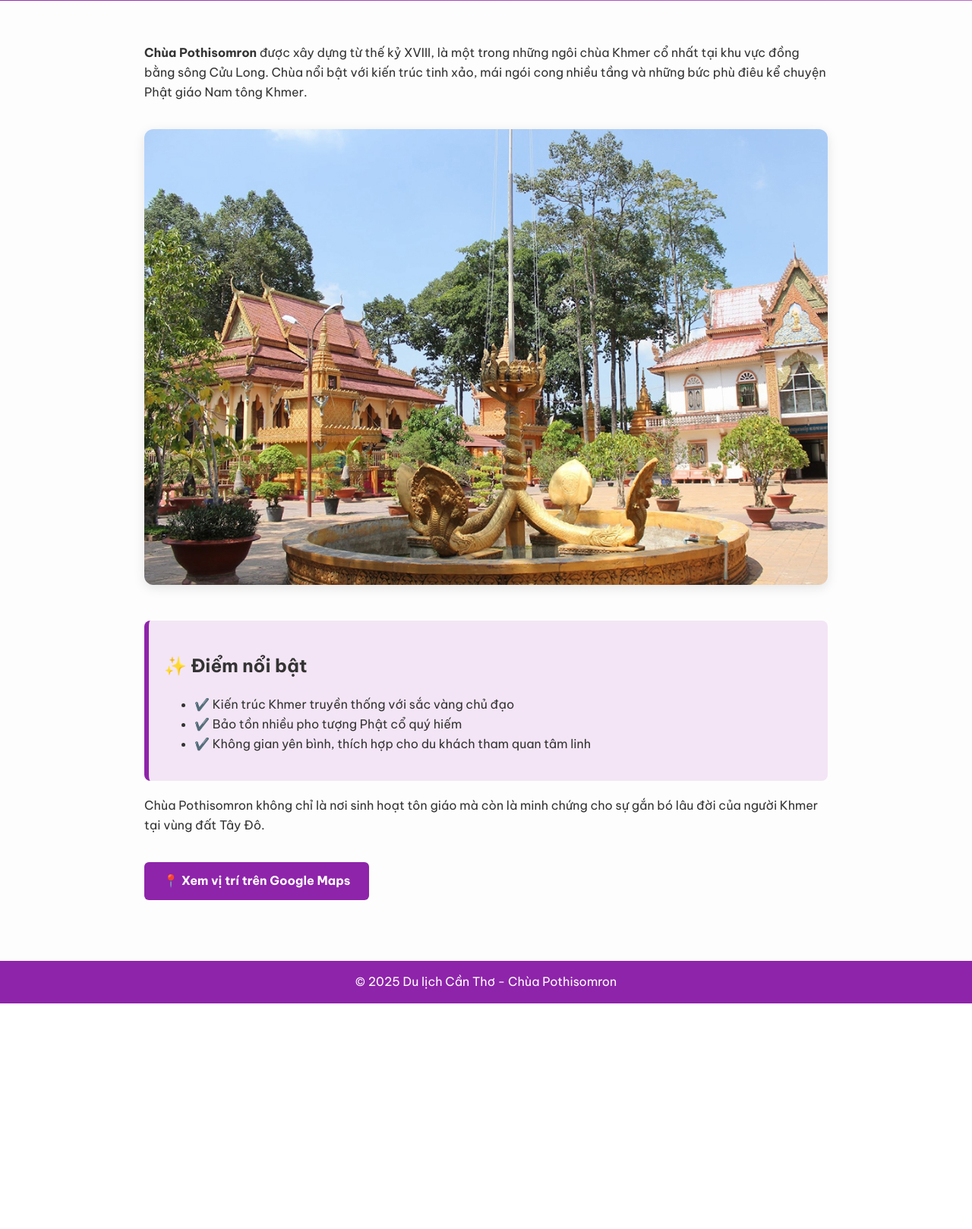
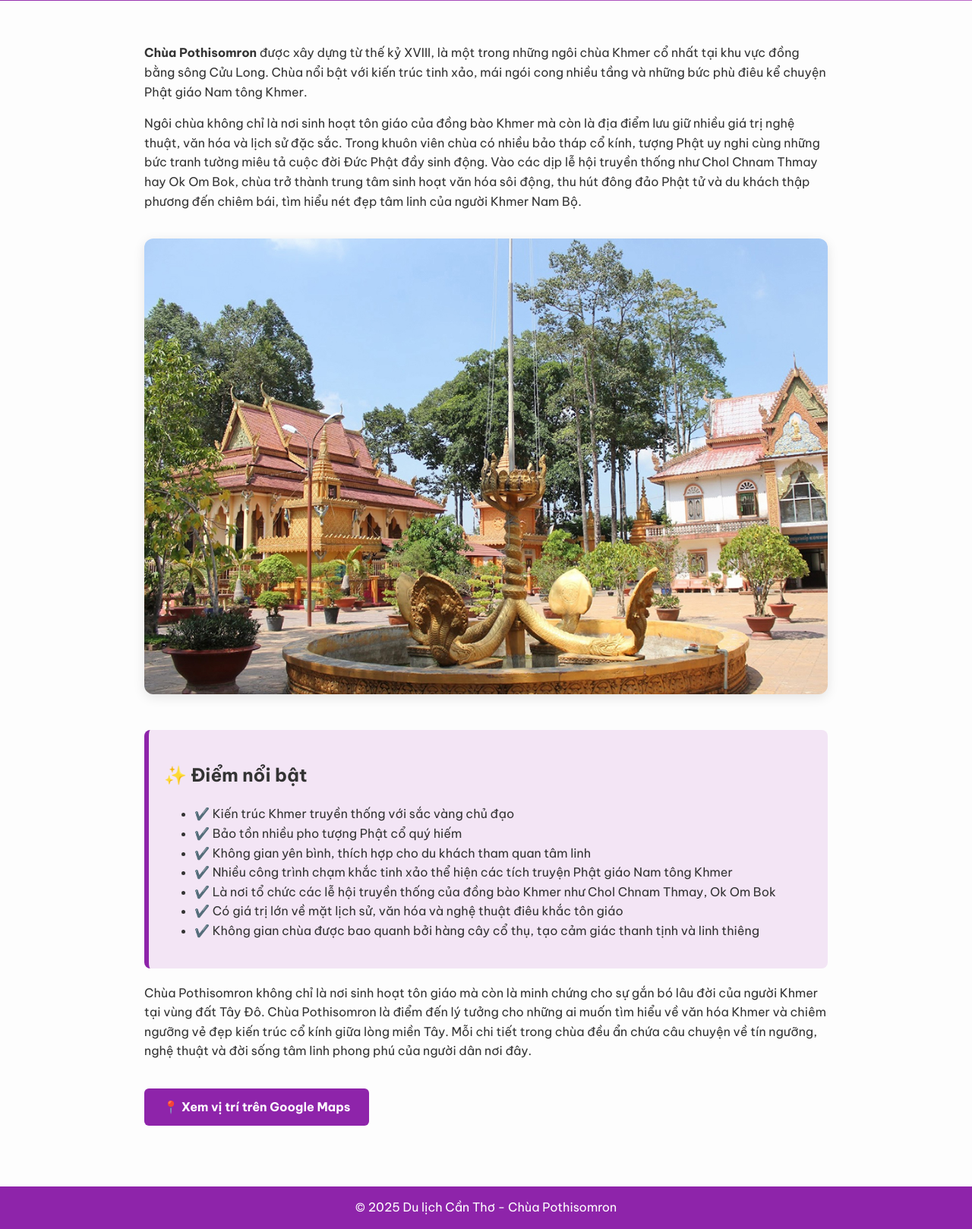
Before and after one commit to hung83st/mekongkit, a Flask app: page /chua-pothisomron in a window 1280 px wide. Shown: the part 267-1885 px from the top of the page at 76% size. Before the commit the page ends 1588 px from the top, so only its background shows below. Run offline with Flask 3, Linux system fonts and the light colour scheme.

Commit message:
Update chua_pothisomron.html

```diff
--- a/travel_kit/templates/chua_pothisomron.html
+++ b/travel_kit/templates/chua_pothisomron.html
@@ -104,6 +104,16 @@
         <p><strong>Chùa Pothisomron</strong> được xây dựng từ thế kỷ XVIII, là một trong những ngôi chùa Khmer cổ nhất tại khu vực đồng bằng sông Cửu Long.
         Chùa nổi bật với kiến trúc tinh xảo, mái ngói cong nhiều tầng và những bức phù điêu kể chuyện Phật giáo Nam tông Khmer.</p>
 
+        <p>
+            Ngôi chùa không chỉ là nơi sinh hoạt tôn giáo của đồng bào Khmer mà còn là địa điểm lưu giữ nhiều giá trị
+            nghệ thuật,
+            văn hóa và lịch sử đặc sắc. Trong khuôn viên chùa có nhiều bảo tháp cổ kính, tượng Phật uy nghi cùng những
+            bức tranh tường
+            miêu tả cuộc đời Đức Phật đầy sinh động. Vào các dịp lễ hội truyền thống như Chol Chnam Thmay hay Ok Om Bok,
+            chùa trở thành trung tâm sinh hoạt văn hóa sôi động, thu hút đông đảo Phật tử và du khách thập phương đến
+            chiêm bái,
+            tìm hiểu nét đẹp tâm linh của người Khmer Nam Bộ.
+        </p>
         <img src="{{ url_for('static', filename='images/chua-pothisomron.jpg') }}" alt="Chùa Pothisomron">
 
         <div class="highlight">
@@ -112,10 +122,16 @@
                 <li>✔️ Kiến trúc Khmer truyền thống với sắc vàng chủ đạo</li>
                 <li>✔️ Bảo tồn nhiều pho tượng Phật cổ quý hiếm</li>
                 <li>✔️ Không gian yên bình, thích hợp cho du khách tham quan tâm linh</li>
+                <li>✔️ Nhiều công trình chạm khắc tinh xảo thể hiện các tích truyện Phật giáo Nam tông Khmer</li>
+                <li>✔️ Là nơi tổ chức các lễ hội truyền thống của đồng bào Khmer như Chol Chnam Thmay, Ok Om Bok</li>
+                <li>✔️ Có giá trị lớn về mặt lịch sử, văn hóa và nghệ thuật điêu khắc tôn giáo</li>
+                <li>✔️ Không gian chùa được bao quanh bởi hàng cây cổ thụ, tạo cảm giác thanh tịnh và linh thiêng</li>
             </ul>
         </div>
 
-        <p>Chùa Pothisomron không chỉ là nơi sinh hoạt tôn giáo mà còn là minh chứng cho sự gắn bó lâu đời của người Khmer tại vùng đất Tây Đô.</p>
+        <p>Chùa Pothisomron không chỉ là nơi sinh hoạt tôn giáo mà còn là minh chứng cho sự gắn bó lâu đời của người Khmer tại vùng đất Tây Đô. Chùa Pothisomron là điểm đến lý tưởng cho những ai muốn tìm hiểu về văn hóa Khmer
+            và chiêm ngưỡng vẻ đẹp kiến trúc cổ kính giữa lòng miền Tây. Mỗi chi tiết trong chùa đều ẩn chứa câu chuyện
+            về tín ngưỡng, nghệ thuật và đời sống tâm linh phong phú của người dân nơi đây.</p>
 
         <a href="https://www.google.com/maps/place/Ch%C3%B9a+Pothisomron/@10.1102046,105.6142849,17z/data=!3m1!4b1!4m6!3m5!1s0x31a084c5ad3c8971:0x6a0d1de8c5560800!8m2!3d10.1102046!4d105.6168598!16s%2Fg%2F1hc5vc000?entry=ttu&g_ep=EgoyMDI1MTAwOC4wIKXMDSoASAFQAw%3D%3D" target="_blank" class="btn">📍 Xem vị trí trên Google Maps</a>
     </div>
```
